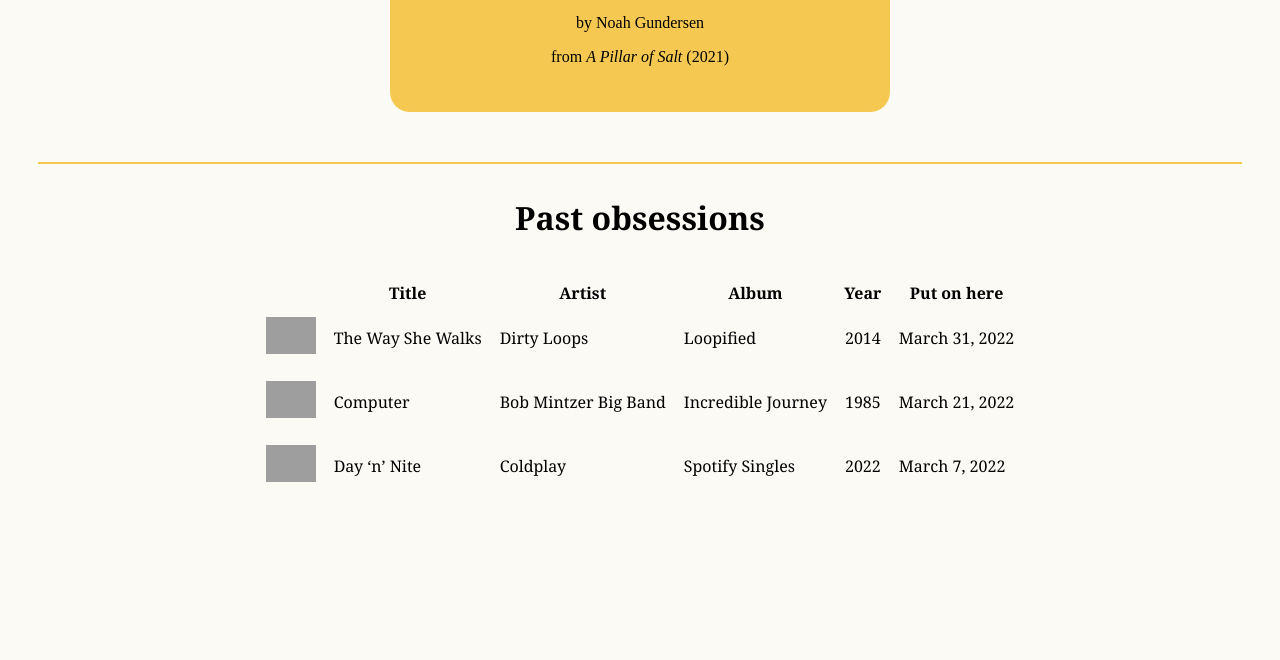
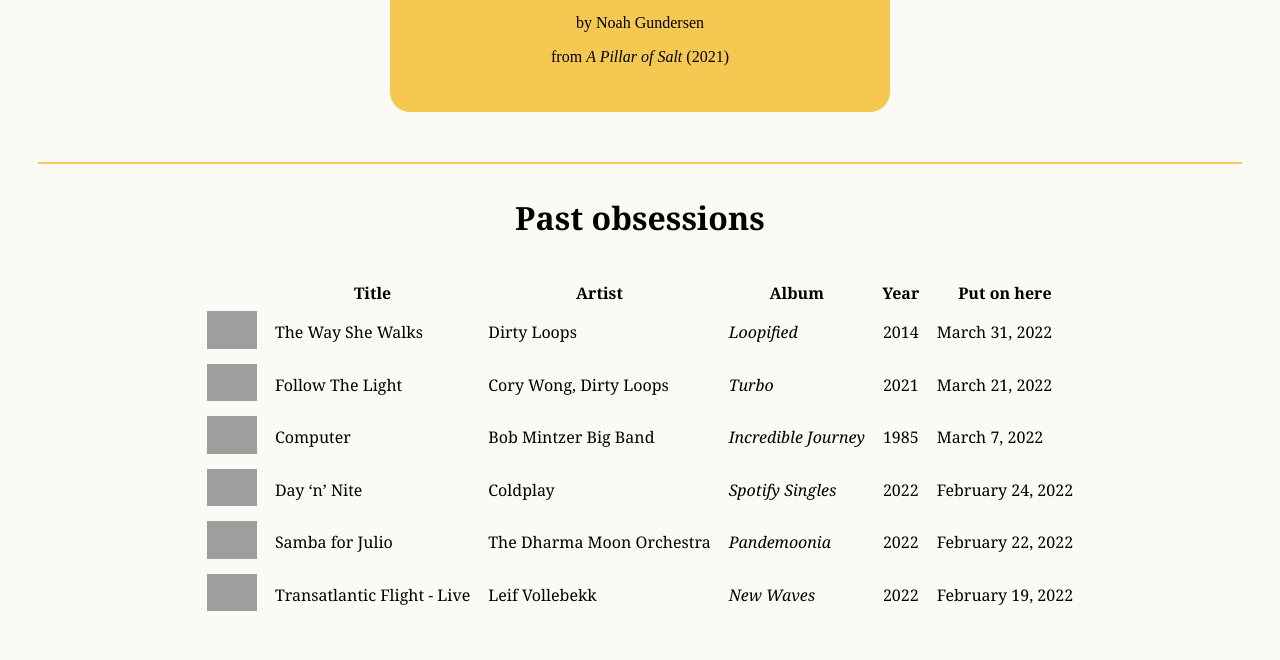
Before and after one commit to russotiro/russotiro.github.io, a Jekyll site: the page built from obsession/index.html, in a window 1280 px wide. Shown: the part 788-1448 px from the top of the page. Built offline with Jekyll 4.4.1, drawn with Linux system fonts in a browser that asks for light colours; before the commit the page ends 1325 px from its top, so only the background shows below that; grey boxes are pictures that could not be loaded.

Commit message:
more past obsessions

```diff
--- a/assets/css/styles.css
+++ b/assets/css/styles.css
@@ -245,7 +245,7 @@
 }
 
 .the-info p {
-    font-family: Century, serif;
+    font-family: "Century Schoolbook", Century, serif;
 }
 
 table.obsession-table {
@@ -264,6 +264,7 @@
 
 table.obsession-table td {
     padding: 4px 8px;
+    font-family: "Century Schoolbook", Georgia, serif;
 }
 
 
--- a/obsession/index.html
+++ b/obsession/index.html
@@ -30,27 +30,51 @@
         </tr>
         <tr>
             <td><a href="https://www.youtube.com/watch?v=Ak_rBvBEKD8"><img src="https://a10.gaanacdn.com/gn_img/albums/0wrb4kNWLg/wrb4k1dXWL/size_xxl.webp" alt="Album art for obsession"></a></td>
-            <td><p>The Way She Walks</p></td>
-            <td><p>Dirty Loops</p></td>
-            <td>Loopified</td>
+            <td>The Way She Walks</td>
+            <td>Dirty Loops</td>
+            <td><em>Loopified</em></td>
             <td>2014</td>
             <td>March 31, 2022</td>
         </tr>
         <tr>
-            <td><a href="https://www.youtube.com/watch?v=cGmuttFIcqw"><img src="https://i.scdn.co/image/ab67616d0000b2732e3c3d35c26452556dfcd208" alt="Album art for obsession"></a></td>
-            <td><p>Computer</p></td>
-            <td><p>Bob Mintzer Big Band</p></td>
-            <td>Incredible Journey</td>
-            <td>1985</td>
+            <td><a href="https://youtu.be/-UBcxKiS550"><img src="https://i.scdn.co/image/ab67616d0000b273eabd49907cfce309718b7409" alt="Album art for obsession"></a></td>
+            <td>Follow The Light</td>
+            <td>Cory Wong, Dirty Loops</td>
+            <td><em>Turbo</em></td>
+            <td>2021</td>
             <td>March 21, 2022</td>
         </tr>
         <tr>
+            <td><a href="https://www.youtube.com/watch?v=cGmuttFIcqw"><img src="https://i.scdn.co/image/ab67616d0000b2732e3c3d35c26452556dfcd208" alt="Album art for obsession"></a></td>
+            <td>Computer</td>
+            <td>Bob Mintzer Big Band</td>
+            <td><em>Incredible Journey</em></td>
+            <td>1985</td>
+            <td>March 7, 2022</td>
+        </tr>
+        <tr>
             <td><a href="https://open.spotify.com/track/6M0tj2hONdMEveSWg3JdQG?si=f64eba09e154443d"><img src="https://i.scdn.co/image/ab67616d0000b273b151437d4adc97ce6c828d4a" alt="Album art for obsession"></a></td>
-            <td><p>Day &lsquo;n&rsquo; Nite</p></td>
-            <td><p>Coldplay</p></td>
-            <td>Spotify Singles</td>
+            <td>Day &lsquo;n&rsquo; Nite</td>
+            <td>Coldplay</td>
+            <td><em>Spotify Singles</em></td>
             <td>2022</td>
-            <td>March 7, 2022</td>
+            <td>February 24, 2022</td>
+        </tr>
+        <tr>
+            <td><a href="https://youtu.be/BlE0LdCIG_A"><img src="https://imagescdn.junodownload.com/full/CS5430826-02A-BIG.jpg" alt="Album art for obsession"></a></td>
+            <td>Samba for Julio</td>
+            <td>The Dharma Moon Orchestra</td>
+            <td><em>Pandemoonia</em></td>
+            <td>2022</td>
+            <td>February 22, 2022</td>
+        </tr>
+        <tr>
+            <td><a href="https://open.spotify.com/track/1fUuUjWmAEUSYvqZnPFLVB?si=04d0e8f2f99e48f4"><img src="https://www.secretcityrecords.com/wp-content/uploads/2022/01/Leif-Vollebekk_New-Waves_ARTWORK_Midres-768x768.jpg" alt="Album art for Leif Vollebekk's album New Waves (Live Recordings '19-'21)"></a></td>
+            <td>Transatlantic Flight - Live</td>
+            <td>Leif Vollebekk</td>
+            <td><em>New Waves</em></td>
+            <td>2022</td>
+            <td>February 19, 2022</td>
         </tr>
     </table>
 </div>
```
